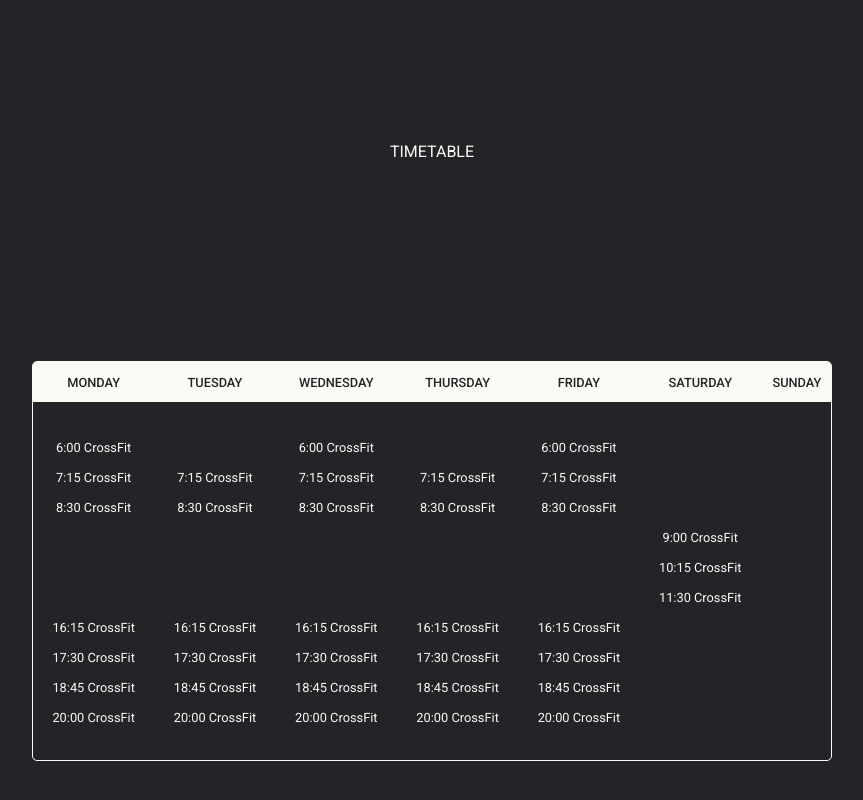
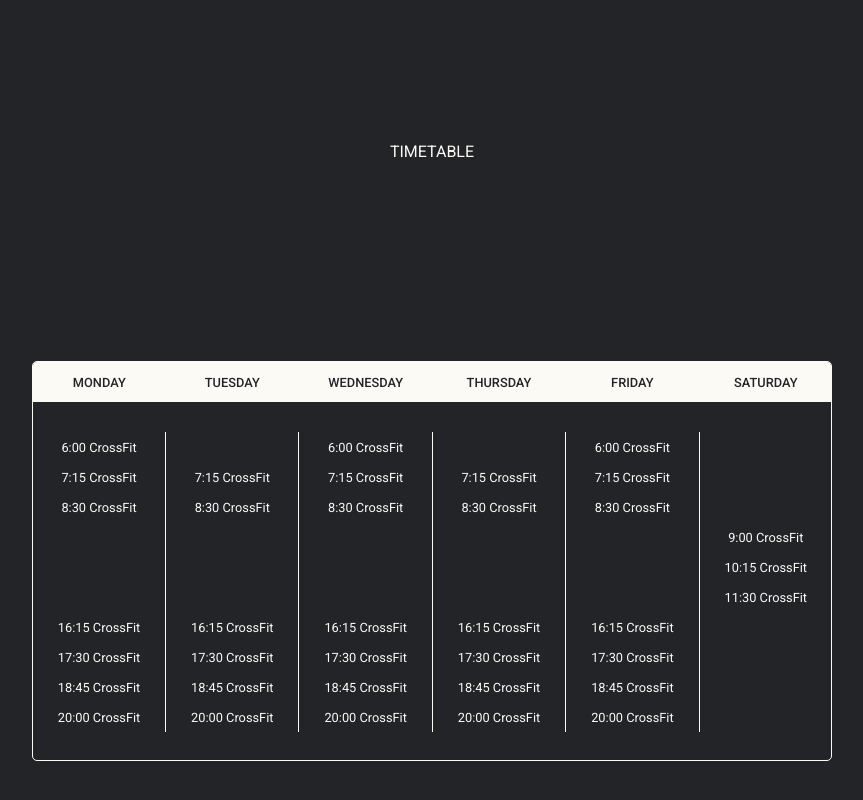
Before and after one commit to kakatics/cftm, a plain HTML site: page index.html in a window 1280 px wide. Shown: the part 758-1558 px from the top of the page, without its empty margins (208-1071 px from the left). Drawn offline with Linux system fonts and the light colour scheme; a script that the page names is missing.

Commit message:
Delete Sunday from Timetable

```diff
--- a/css/main.css
+++ b/css/main.css
@@ -85,3 +85,11 @@ th {
     height: 40px;
     font-weight: 500;
 }
+
+td {
+    border-right: 1px solid var(--main-fg-color);
+}
+
+tr:nth-child(2) > td, tr:last-child > td {
+    border: none;
+}
--- a/index.html
+++ b/index.html
@@ -43,11 +43,9 @@
                                 <th>THURSDAY</th>
                                 <th>FRIDAY</th>
                                 <th>SATURDAY</th>
-                                <th>SUNDAY</th>
                             </tr>
                             <tr>
                                 <td>&nbsp;</td>
-                                <td></td>
                                 <td></td>
                                 <td></td>
                                 <td></td>
@@ -61,7 +59,6 @@
                                 <td></td>
                                 <td>6:00 CrossFit</td>
                                 <td></td>
-                                <td></td>
                             </tr>
                             <tr>
                                 <td>7:15 CrossFit</td>
@@ -69,7 +66,6 @@
                                 <td>7:15 CrossFit</td>
                                 <td>7:15 CrossFit</td>
                                 <td>7:15 CrossFit</td>
-                                <td></td>
                                 <td></td>
                             </tr>
                             <tr>
@@ -79,7 +75,6 @@
                                 <td>8:30 CrossFit</td>
                                 <td>8:30 CrossFit</td>
                                 <td></td>
-                                <td></td>
                             </tr>
                             <tr>
                                 <td>&nbsp;</td>
@@ -88,7 +83,6 @@
                                 <td></td>
                                 <td></td>
                                 <td>9:00 CrossFit</td>
-                                <td></td>
                             </tr>
                             <tr>
                                 <td>&nbsp;</td>
@@ -97,7 +91,6 @@
                                 <td></td>
                                 <td></td>
                                 <td>10:15 CrossFit</td>
-                                <td></td>
                             </tr>
                             <tr>
                                 <td>&nbsp;</td>
@@ -106,7 +99,6 @@
                                 <td></td>
                                 <td></td>
                                 <td>11:30 CrossFit</td>
-                                <td></td>
                             </tr>
                             <tr>
                                 <td>16:15 CrossFit</td>
@@ -114,7 +106,6 @@
                                 <td>16:15 CrossFit</td>
                                 <td>16:15 CrossFit</td>
                                 <td>16:15 CrossFit</td>
-                                <td></td>
                                 <td></td>
                             </tr>
                             <tr>
@@ -124,7 +115,6 @@
                                 <td>17:30 CrossFit</td>
                                 <td>17:30 CrossFit</td>
                                 <td></td>
-                                <td></td>
                             </tr>
                             <tr>
                                 <td>18:45 CrossFit</td>
@@ -132,7 +122,6 @@
                                 <td>18:45 CrossFit</td>
                                 <td>18:45 CrossFit</td>
                                 <td>18:45 CrossFit</td>
-                                <td></td>
                                 <td></td>
                             </tr>
                             <tr>
@@ -142,11 +131,9 @@
                                 <td>20:00 CrossFit</td>
                                 <td>20:00 CrossFit</td>
                                 <td></td>
-                                <td></td>
                             </tr>
                             <tr>
                                 <td>&nbsp;</td>
-                                <td></td>
                                 <td></td>
                                 <td></td>
                                 <td></td>
```
